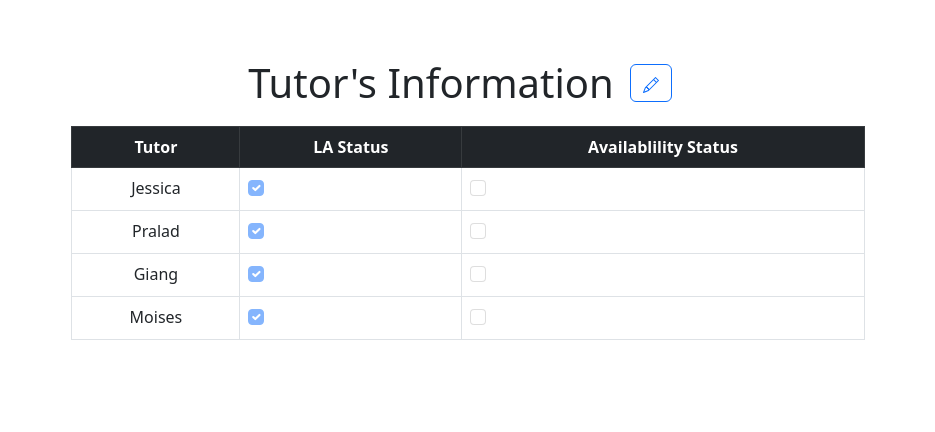
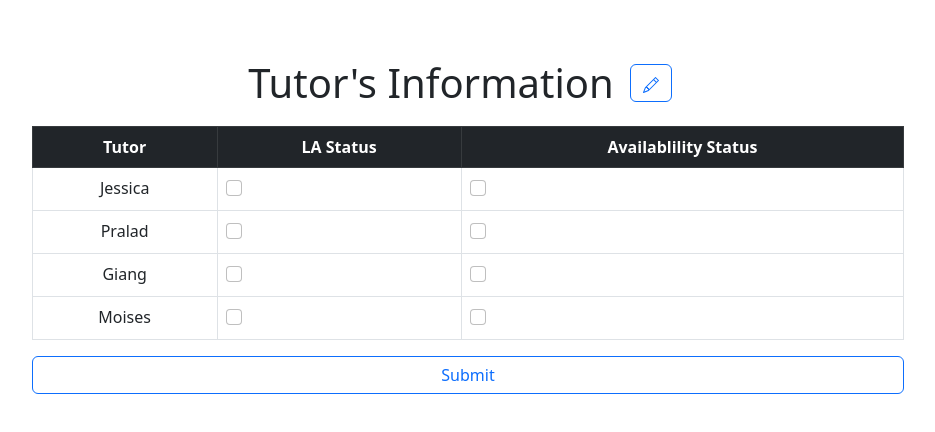
Before and after one commit to gpham99/qrc-schedule-system, a React (Create React App) app in the folder frontend/: page / in a window 1280 px wide. Shown: the top 432 px of the page, without its empty margins (172-1107 px from the left). Built offline with nearby package versions, Linux system fonts and the light colour scheme.

Commit message:
editable tutor info done

```diff
--- a/frontend/src/App.js
+++ b/frontend/src/App.js
@@ -4,11 +4,12 @@ import React from "react";
 import ScheduleChart from "./Components/ScheduleTableScreen/ScheduleChart";
 import ImportFile from "./Components/ImportFileScreen/ImportFile";
 import TutorInfo from "./Components/AdminTutorInfoScreen/viewTutorInfo";
+import TutorInfoEditable from "./Components/AdminTutorInfoScreen/viewTutorInfoEditable";
 
 function App() {
   return (
     <div className="App">
-      <TutorInfo></TutorInfo>
+      <TutorInfoEditable />
     </div>
   );
 }
--- /dev/null
+++ b/frontend/src/Components/AdminTutorInfoScreen/viewTutorInfoEditable.js
@@ -0,0 +1,67 @@
+import { Pencil } from "react-bootstrap-icons";
+import DefaultCheckBox from "../CheckBoxes/DefaultCheckBox";
+
+function TutorInfoEditable() {
+  return (
+    <div class="d-flex justify-content-center mt-5">
+      <div class="table-responsive row justify-content center">
+        <h1 class="d-flex flex-row justify-content-center align-items-center">
+          Tutor's Information
+          <button class="btn btn-outline-primary m-3">
+            <Pencil />
+          </button>
+        </h1>
+        <table class="table table-bordered">
+          <thead class="table-dark">
+            <tr>
+              <th>Tutor</th>
+              <th>LA Status</th>
+              <th>Availablility Status</th>
+            </tr>
+          </thead>
+          <tbody>
+            <tr>
+              <td>Jessica</td>
+              <td>
+                <DefaultCheckBox />
+              </td>
+              <td>
+                <DefaultCheckBox />
+              </td>
+            </tr>
+            <tr>
+              <td>Pralad</td>
+              <td>
+                <DefaultCheckBox />
+              </td>
+              <td>
+                <DefaultCheckBox />
+              </td>
+            </tr>
+            <tr>
+              <td>Giang</td>
+              <td>
+                <DefaultCheckBox />
+              </td>
+              <td>
+                <DefaultCheckBox />
+              </td>
+            </tr>
+            <tr>
+              <td>Moises</td>
+              <td>
+                <DefaultCheckBox />
+              </td>
+              <td>
+                <DefaultCheckBox />
+              </td>
+            </tr>
+          </tbody>
+        </table>
+        <button class="btn btn-outline-primary">Submit</button>
+      </div>
+    </div>
+  );
+}
+
+export default TutorInfoEditable;
--- a/frontend/src/Components/CheckBoxes/DefaultCheckBox.js
+++ b/frontend/src/Components/CheckBoxes/DefaultCheckBox.js
@@ -7,9 +7,7 @@ const DefaultCheckBox = () => {
         value=""
         id="flexCheckDefault"
       />
-      <label class="form-check-label" for="flexCheckDefault">
-        Default checkbox
-      </label>
+      <label class="form-check-label" for="flexCheckDefault"></label>
     </div>
   );
 };
```
